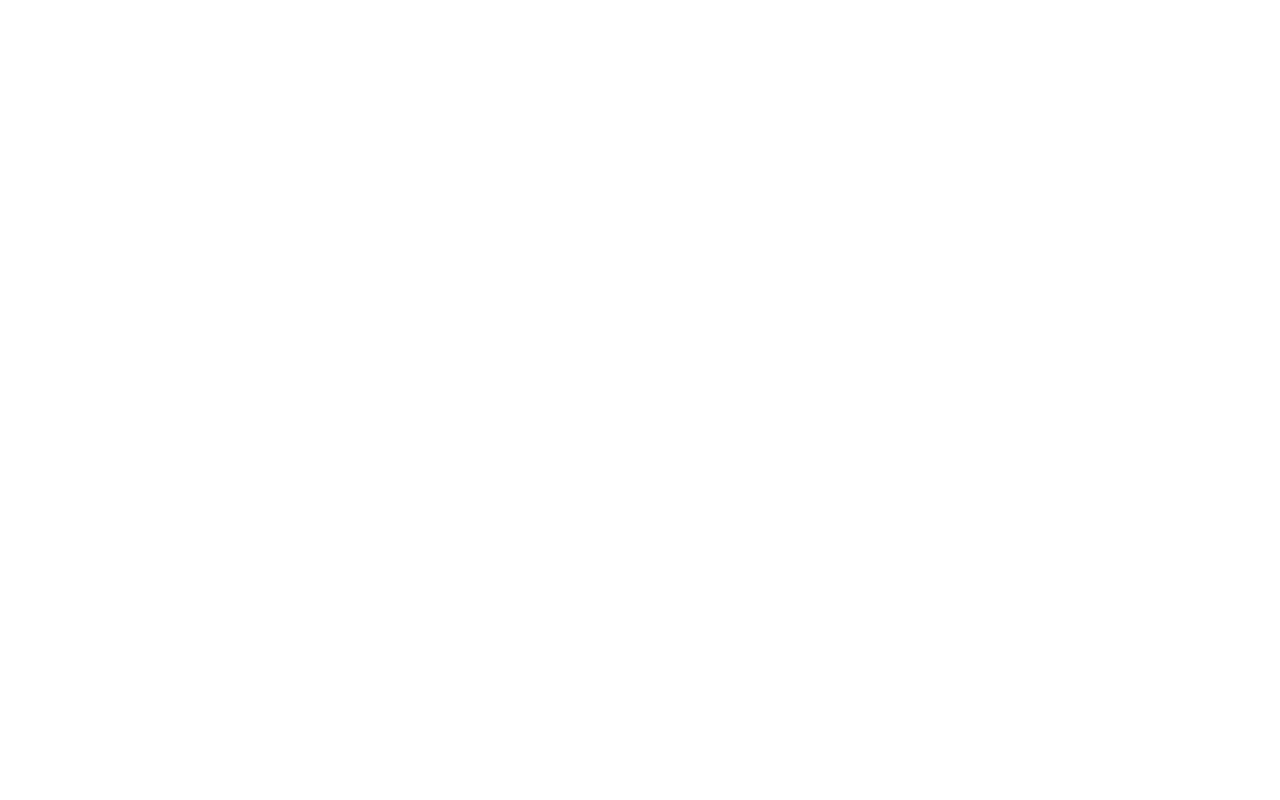
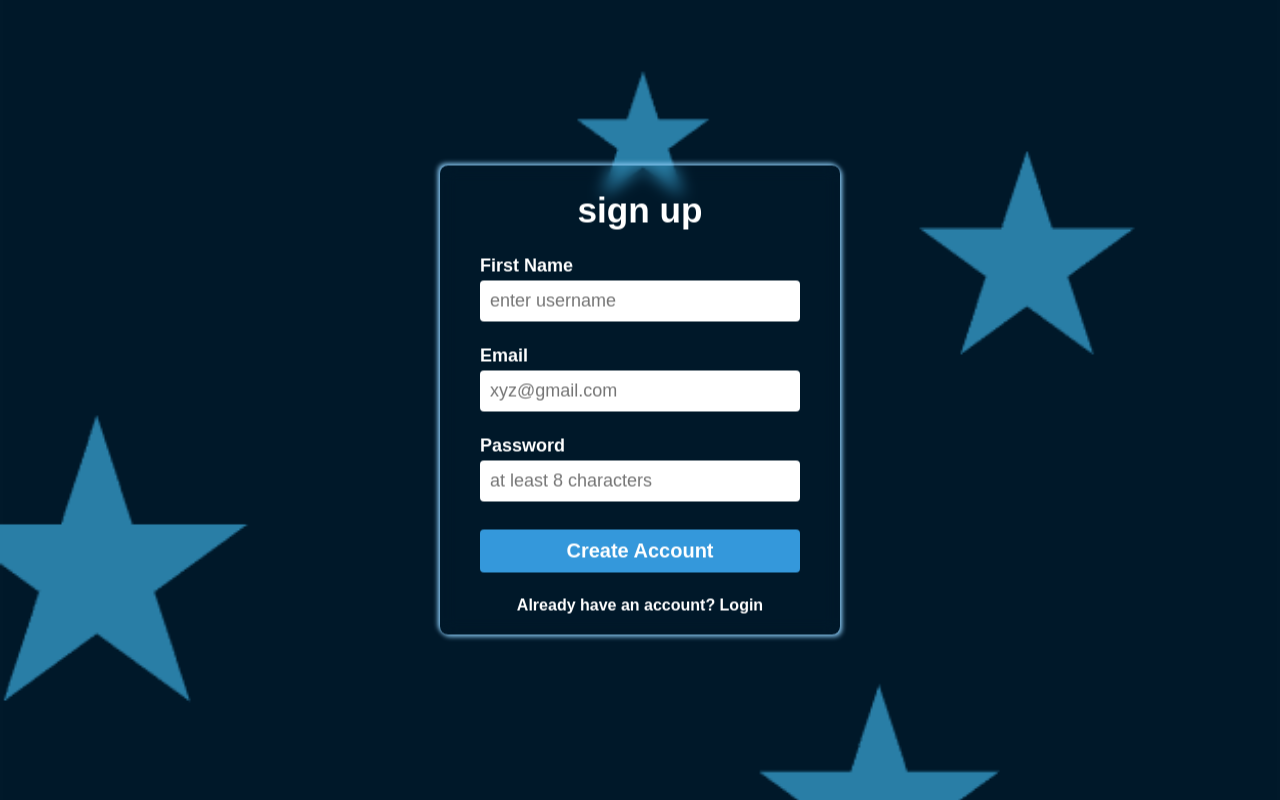
Before and after one commit to Aryanbhardwaj4224/Form-Validation, a plain HTML site: page index.html in a window 1280 px wide. Drawn offline with Linux system fonts and the light colour scheme.

Commit message:
html and css done

```diff
--- a/index.html
+++ b/index.html
@@ -1,15 +1,47 @@
 <!DOCTYPE html>
 <html lang="en">
-<head>
-    <meta charset="UTF-8">
-    <meta name="viewport" content="width=device-width, initial-scale=1.0">
+  <head>
+    <meta charset="UTF-8" />
+    <meta name="viewport" content="width=device-width, initial-scale=1.0" />
     <title>Form Validation | JS Project</title>
-    <link rel="stylesheet" href="style.css">
-</head>
-<body>
+    <link rel="stylesheet" href="style.css" />
+  </head>
+  <body>
+    <div class="container">
+      <div class="box">
+        <header class="signup-header">
+          <h1>sign up</h1>
+        </header>
+        <main class="signup-body">
+          <form action="#">
 
+            <div>
+              <label for="name">First Name</label>
+              <input type="text" placeholder="enter username" id="name" required pattern="" />
+              <span id="nameError"></span>
+            </div>
 
+            <div>
+              <label for="email">Email</label>
+              <input type="email" placeholder="xyz@gmail.com" id="email" required/>
+            </div>
+
+            <div>
+              <label for="password">Password</label>
+              <input type="password" placeholder="at least 8 characters" id="password" required />
+            </div>
+
+            <div>
+                <input type="submit" value="Create Account" id="submitBtn">
+            </div>
+          </form>
+        </main>
+        <footer class="signup-footer">
+            <p>Already have an account? <a href="">Login</a></p>
+        </footer>
+      </div>
+    </div>
 
     <script src="script.js"></script>
-</body>
+  </body>
 </html>
--- a/script.js
+++ b/script.js
@@ -0,0 +1 @@
+const
--- a/style.css
+++ b/style.css
@@ -0,0 +1,75 @@
+* {
+  margin: 0;
+  padding: 0;
+  box-sizing: border-box;
+  font-family: sans-serif;
+  color: white;
+}
+.container{
+    width: 100%;
+    height: 100vh;
+    background:url('/symbol-scatter-haikei.png') no-repeat ;
+    background-size: cover;
+}
+.box{
+    width: 400px;
+    position: relative;
+    top: 50%;
+    left: 50%;
+    transform: translate(-50%,-50%);
+    box-shadow: 2px 2px 5px #89c9f3, -2px -2px 5px #89c9f3;
+    border-radius: 8px;
+    backdrop-filter: blur(8px);
+    padding: 20px 40px;
+}
+.signup-header h1{
+    font-size: 2.2rem;
+    text-align: center;
+    padding: 5px 8px;
+}
+.signup-body div{
+    margin-top: 20px;
+}
+.signup-body div label{
+    font-size: 18px;
+    font-weight: 600;
+}
+.signup-body div input{
+    width: 100%;
+    padding: 10px;
+    border-radius: 4px;
+    font-size: 18px;
+    margin-block:4px ;
+    border: none;
+    outline: none;
+    color: black;
+}
+.signup-body div input[type="submit"]{
+    border: none;
+    background-color: #3498db;
+    color: #ffffff;
+    font-size: 20px;
+    font-weight: 700;
+    cursor: pointer;
+}
+.signup-body div input[type="submit"]:hover{
+    background-color: #2773a5;
+}
+
+.signup-footer p{
+    text-align: center;
+    font-weight: 600;
+    margin-top: 20px;
+}
+.signup-footer p a{
+     text-decoration: none;
+}
+.signup-footer p a:hover{
+     text-decoration: underline;
+     color: rgb(37, 37, 251);
+}
+.signup-body div span{
+    font-size: 18px;
+    font-weight: 600;
+    color: #90ee90;
+}
```
Also changed, not shown: symbol-scatter-haikei.png (added).
